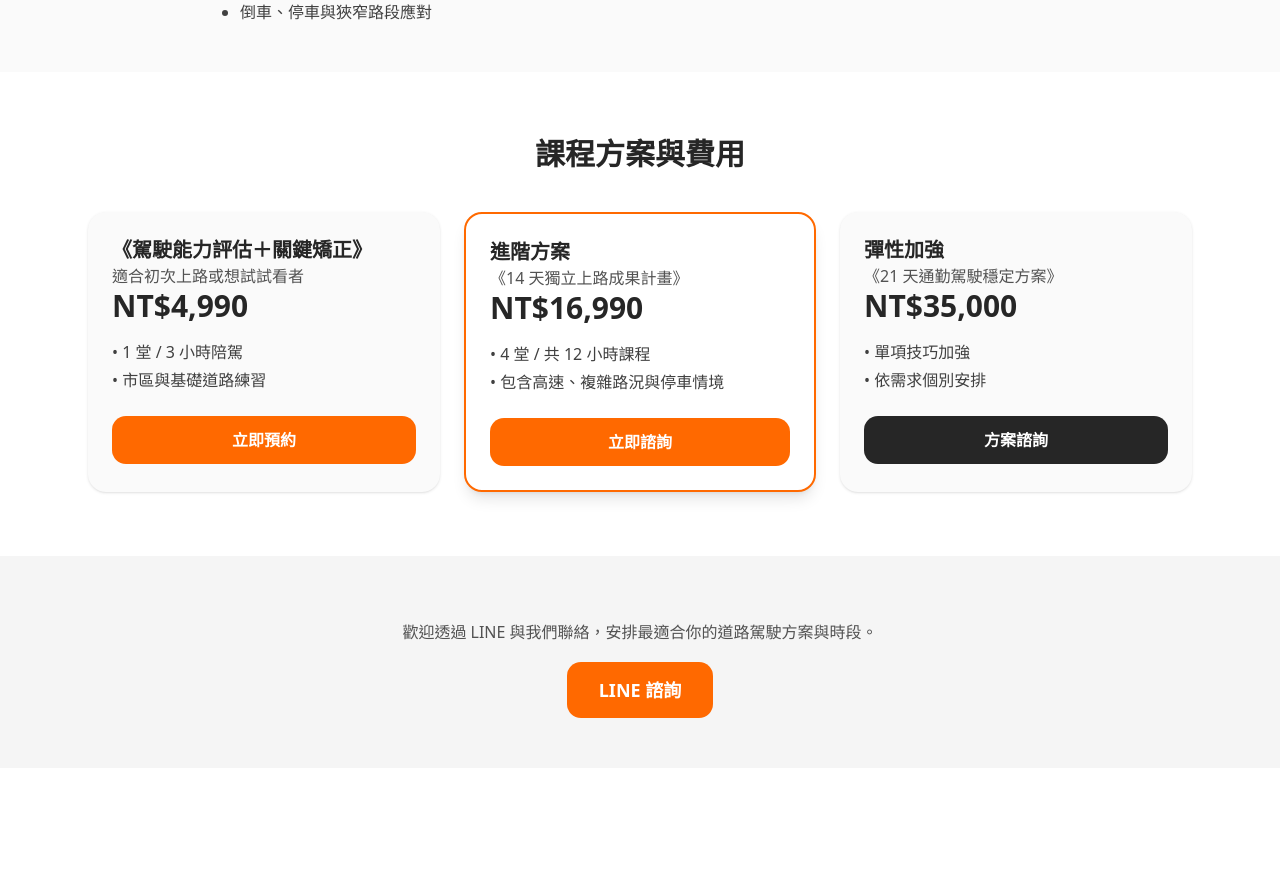
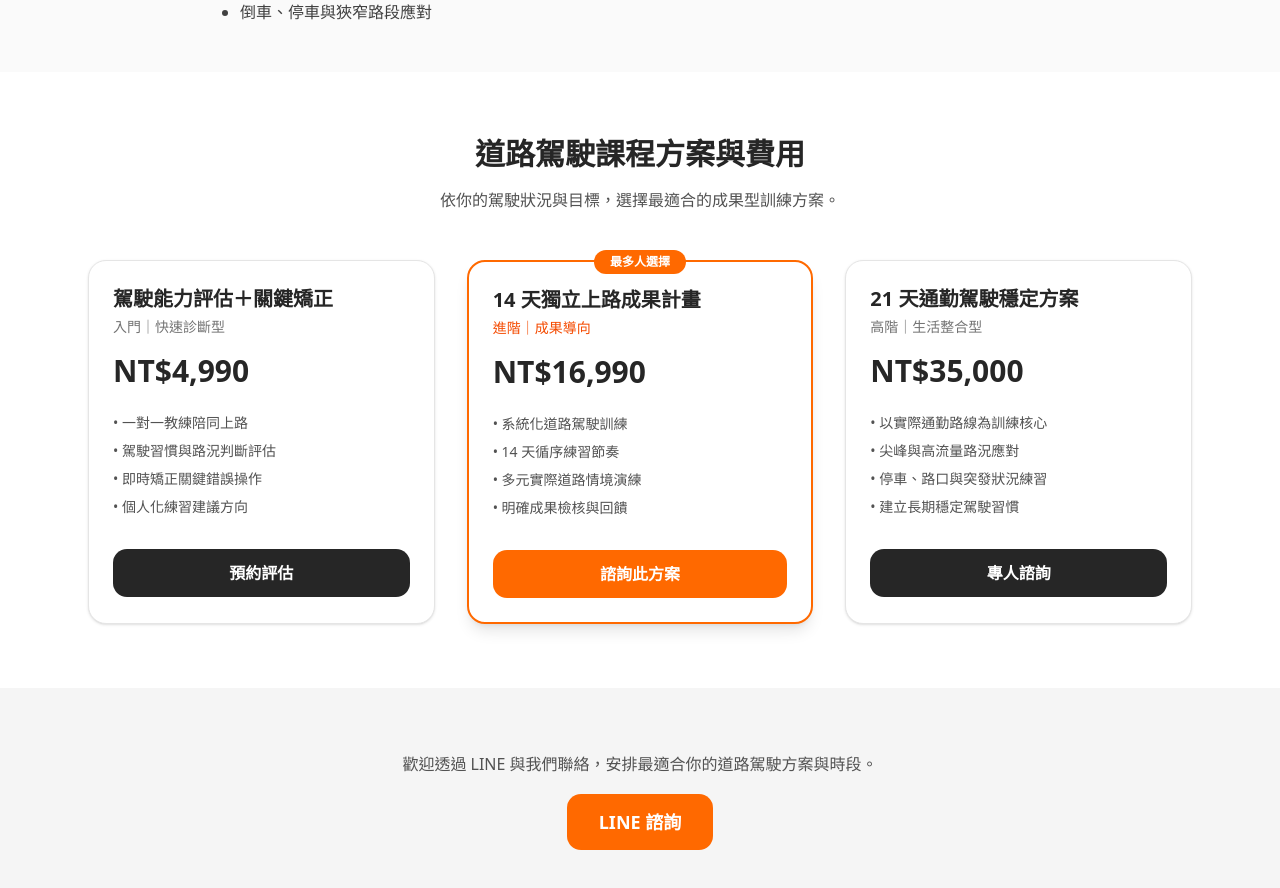
Before and after one commit to laurelke/drivemate-web, a Next.js app: page /courses/road-driving in a window 1280 px wide. Shown: the part 840-1728 px from the top of the page. Before the commit the page ends 1672 px from the top, so only its background shows below. Built offline with nearby package versions, Linux system fonts and the light colour scheme.

Commit message:
feat: unify course pages layout and design

```diff
--- a/app/courses/road-driving/page.tsx
+++ b/app/courses/road-driving/page.tsx
@@ -45,45 +45,100 @@ export default function RoadDrivingPage() {
       {/* Pricing */}
 <section id="pricing" className="bg-white">
   <div className="mx-auto max-w-6xl px-6 py-16">
-          <h2 className="mb-10 text-center text-3xl font-bold">課程方案與費用</h2>
-          <div className="grid gap-6 md:grid-cols-3">
-            <div className="rounded-2xl bg-neutral-50 p-6 shadow">
-              <h3 className="text-xl font-semibold">《駕駛能力評估＋關鍵矯正》</h3>
-              <p className="text-neutral-600">適合初次上路或想試試看者</p>
-              <p className="text-3xl font-bold text-neutral-800">NT$4,990</p>
-              <ul className="mt-4 text-neutral-700 space-y-1">
-                <li>• 1 堂 / 3 小時陪駕</li>
-                <li>• 市區與基礎道路練習</li>
+    <h2 className="mb-4 text-center text-3xl font-bold">
+      道路駕駛課程方案與費用
+    </h2>
+    <p className="mx-auto mb-12 max-w-3xl text-center text-neutral-600">
+      依你的駕駛狀況與目標，選擇最適合的成果型訓練方案。
+    </p>
+
+    <div className="grid gap-8 md:grid-cols-3">
+      {/* A */}
+      <div className="rounded-2xl border bg-white p-6 shadow">
+        <h3 className="mb-1 text-xl font-semibold">
+          駕駛能力評估＋關鍵矯正
+        </h3>
+        <p className="mb-4 text-sm text-neutral-500">
+          入門｜快速診斷型
+        </p>
+
+        <p className="mb-6 text-3xl font-bold text-neutral-800">
+          NT$4,990
+        </p>
+
+        <ul className="mb-8 space-y-2 text-sm text-neutral-600">
+          <li>• 一對一教練陪同上路</li>
+          <li>• 駕駛習慣與路況判斷評估</li>
+          <li>• 即時矯正關鍵錯誤操作</li>
+          <li>• 個人化練習建議方向</li>
         </ul>
-              <Link href="#signup" className="mt-6 block rounded-xl bg-orange-500 py-3 text-center text-white font-semibold">
-                立即預約
-              </Link>
+
+        <a
+          href="#signup"
+          className="block rounded-xl bg-neutral-800 py-3 text-center font-semibold text-white"
+        >
+          預約評估
+        </a>
       </div>
 
-            <div className="rounded-2xl border-2 border-orange-500 bg-white p-6 shadow-lg">
-              <h3 className="text-xl font-semibold">進階方案</h3>
-              <p className="text-neutral-600">《14 天獨立上路成果計畫》</p>
-              <p className="text-3xl font-bold text-neutral-800">NT$16,990</p>
-              <ul className="mt-4 text-neutral-700 space-y-1">
-                <li>• 4 堂 / 共 12 小時課程</li>
-                <li>• 包含高速、複雜路況與停車情境</li>
+      {/* B - 主推 */}
+      <div className="relative rounded-2xl border-2 border-orange-500 bg-white p-6 shadow-lg">
+        <span className="absolute -top-3 left-1/2 -translate-x-1/2 rounded-full bg-orange-500 px-4 py-1 text-xs font-semibold text-white">
+          最多人選擇
+        </span>
+
+        <h3 className="mb-1 text-xl font-semibold">
+          14 天獨立上路成果計畫
+        </h3>
+        <p className="mb-4 text-sm text-orange-600">
+          進階｜成果導向
+        </p>
+
+        <p className="mb-6 text-3xl font-bold text-neutral-800">
+          NT$16,990
+        </p>
+
+        <ul className="mb-8 space-y-2 text-sm text-neutral-600">
+          <li>• 系統化道路駕駛訓練</li>
+          <li>• 14 天循序練習節奏</li>
+          <li>• 多元實際道路情境演練</li>
+          <li>• 明確成果檢核與回饋</li>
         </ul>
-              <Link href="#signup" className="mt-6 block rounded-xl bg-orange-500 py-3 text-center text-white font-semibold">
-                立即諮詢
-              </Link>
+
+        <a
+          href="#signup"
+          className="block rounded-xl bg-orange-500 py-3 text-center font-semibold text-white"
+        >
+          諮詢此方案
+        </a>
       </div>
 
-            <div className="rounded-2xl bg-neutral-50 p-6 shadow">
-              <h3 className="text-xl font-semibold">彈性加強</h3>
-              <p className="text-neutral-600">《21 天通勤駕駛穩定方案》</p>
-              <p className="text-3xl font-bold text-neutral-800">NT$35,000</p>
-              <ul className="mt-4 text-neutral-700 space-y-1">
-                <li>• 單項技巧加強</li>
-                <li>• 依需求個別安排</li>
+      {/* C */}
+      <div className="rounded-2xl border bg-white p-6 shadow">
+        <h3 className="mb-1 text-xl font-semibold">
+          21 天通勤駕駛穩定方案
+        </h3>
+        <p className="mb-4 text-sm text-neutral-500">
+          高階｜生活整合型
+        </p>
+
+        <p className="mb-6 text-3xl font-bold text-neutral-800">
+          NT$35,000
+        </p>
+
+        <ul className="mb-8 space-y-2 text-sm text-neutral-600">
+          <li>• 以實際通勤路線為訓練核心</li>
+          <li>• 尖峰與高流量路況應對</li>
+          <li>• 停車、路口與突發狀況練習</li>
+          <li>• 建立長期穩定駕駛習慣</li>
         </ul>
-              <Link href="#signup" className="mt-6 block rounded-xl bg-neutral-800 py-3 text-center text-white font-semibold">
-                方案諮詢
-              </Link>
+
+        <a
+          href="#signup"
+          className="block rounded-xl bg-neutral-800 py-3 text-center font-semibold text-white"
+        >
+          專人諮詢
+        </a>
       </div>
     </div>
   </div>
```
Lines whose indentation alone changed are shown as unchanged.
